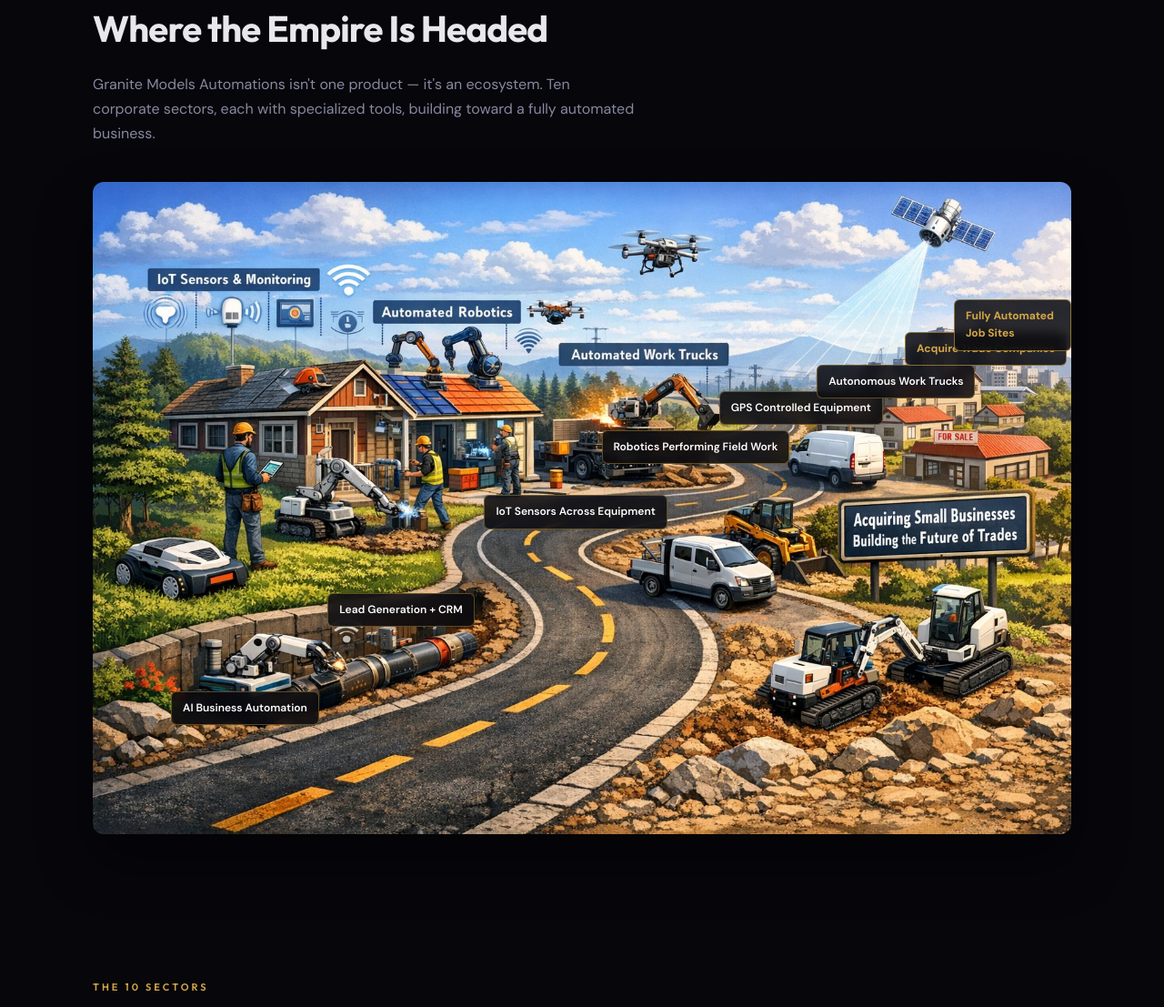
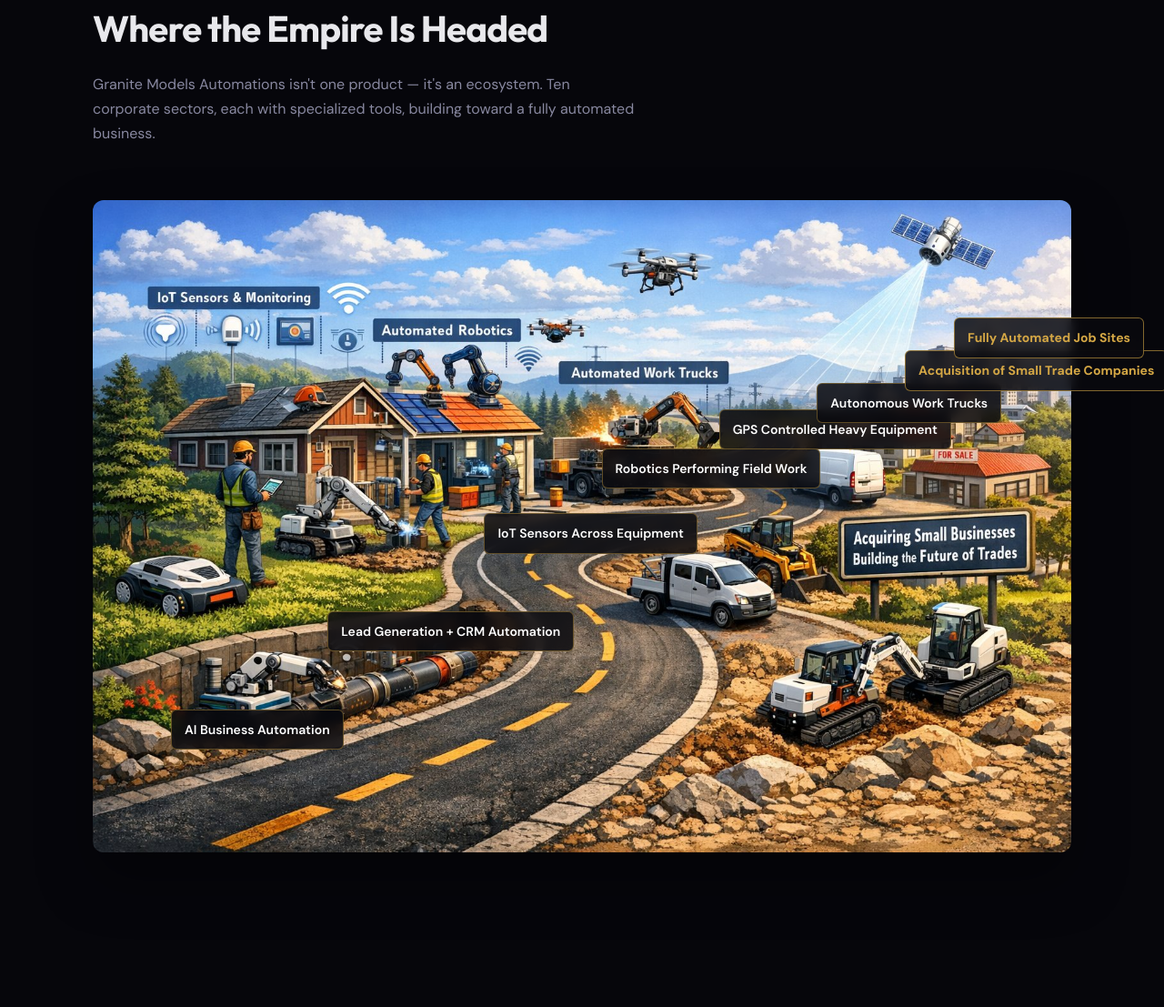
Before and after one commit to granitemodels-hub/granite-models-store, a Flask app: page /roadmap in a window 1280 px wide. Shown: the part 176-1283 px from the top of the page at 91% size. Run offline with Flask 3, Linux system fonts and the light colour scheme; some libraries are stand-ins or nearby versions.

Commit message:
Roadmap pipeline: full spec implementation with proper CSS, overlays, SEO metadata

```diff
--- a/static/styles.css
+++ b/static/styles.css
@@ -374,6 +374,54 @@ img { max-width: 100%; display: block; }
 .filter-btn:hover { border-color: var(--gold); color: var(--gold); }
 .filter-btn.active { background: var(--gold-dim); border-color: var(--gold); color: var(--gold); }
 
+/* ═══ ROADMAP PIPELINE ═══ */
+#roadmap-container {
+  width: 100%;
+  display: flex;
+  justify-content: center;
+  padding: 20px 0 40px;
+}
+.roadmap-wrapper {
+  position: relative;
+  max-width: 1400px;
+  width: 100%;
+}
+.roadmap-image {
+  width: 100%;
+  height: auto;
+  display: block;
+  border-radius: 12px;
+  box-shadow: 0 30px 60px rgba(0,0,0,0.35);
+}
+.stage {
+  position: absolute;
+  padding: 10px 14px;
+  background: rgba(10,10,15,0.85);
+  color: white;
+  font-size: 14px;
+  font-weight: 600;
+  border-radius: 6px;
+  border: 1px solid rgba(212,167,69,0.4);
+  backdrop-filter: blur(6px);
+  white-space: nowrap;
+  pointer-events: none;
+}
+.stage--gold { color: #d4a745; border-color: rgba(212,167,69,0.6); font-weight: 700; }
+.stage1 { top: 78%; left: 8%; }
+.stage2 { top: 63%; left: 24%; }
+.stage3 { top: 48%; left: 40%; }
+.stage4 { top: 38%; left: 52%; }
+.stage5 { top: 32%; left: 64%; }
+.stage6 { top: 28%; left: 74%; }
+.stage7 { top: 23%; left: 83%; }
+.stage8 { top: 18%; left: 88%; }
+@media (max-width: 768px) {
+  .stage { font-size: 10px; padding: 6px 8px; }
+}
+@media (max-width: 480px) {
+  .stage { font-size: 8px; padding: 4px 6px; }
+}
+
 /* ═══ FOOTER ═══ */
 .footer {
   border-top: 1px solid var(--border);
--- a/templates/roadmap.html
+++ b/templates/roadmap.html
@@ -1,5 +1,7 @@
 {% extends "base.html" %}
 {% block title %}Roadmap — Where the Empire Is Headed | Granite Models{% endblock %}
+{% block description %}Roadmap showing the future of the trades industry with robotics, IoT sensors, GPS controlled equipment and automated trade businesses.{% endblock %}
+{% block og_title %}AI Powered Trades Industry Roadmap{% endblock %}
 
 {% block content %}
 <div class="container">
@@ -8,17 +10,19 @@
     <h2 class="section-title">Where the Empire Is Headed</h2>
     <p class="section-desc">Granite Models Automations isn't one product — it's an ecosystem. Ten corporate sectors, each with specialized tools, building toward a fully automated business.</p>
 
-    <div id="roadmap-container" style="position:relative;max-width:1400px;width:100%;margin:0 auto 32px;border-radius:12px;overflow:hidden;box-shadow:0 30px 60px rgba(0,0,0,0.35)">
-      <img src="/static/roadmap-pipeline.jpg" alt="AI powered roadmap showing the evolution of the trades industry with robotics, IoT sensors, GPS equipment, autonomous work trucks and trade business acquisitions" style="width:100%;height:auto;display:block">
-      <div class="stage" style="position:absolute;top:78%;left:8%;padding:8px 12px;background:rgba(10,10,15,0.85);color:#fff;font-size:12px;border-radius:6px;border:1px solid rgba(212,167,69,0.4);backdrop-filter:blur(6px);font-weight:600">AI Business Automation</div>
-      <div class="stage" style="position:absolute;top:63%;left:24%;padding:8px 12px;background:rgba(10,10,15,0.85);color:#fff;font-size:12px;border-radius:6px;border:1px solid rgba(212,167,69,0.4);backdrop-filter:blur(6px);font-weight:600">Lead Generation + CRM</div>
-      <div class="stage" style="position:absolute;top:48%;left:40%;padding:8px 12px;background:rgba(10,10,15,0.85);color:#fff;font-size:12px;border-radius:6px;border:1px solid rgba(212,167,69,0.4);backdrop-filter:blur(6px);font-weight:600">IoT Sensors Across Equipment</div>
-      <div class="stage" style="position:absolute;top:38%;left:52%;padding:8px 12px;background:rgba(10,10,15,0.85);color:#fff;font-size:12px;border-radius:6px;border:1px solid rgba(212,167,69,0.4);backdrop-filter:blur(6px);font-weight:600">Robotics Performing Field Work</div>
-      <div class="stage" style="position:absolute;top:32%;left:64%;padding:8px 12px;background:rgba(10,10,15,0.85);color:#fff;font-size:12px;border-radius:6px;border:1px solid rgba(212,167,69,0.4);backdrop-filter:blur(6px);font-weight:600">GPS Controlled Equipment</div>
-      <div class="stage" style="position:absolute;top:28%;left:74%;padding:8px 12px;background:rgba(10,10,15,0.85);color:#fff;font-size:12px;border-radius:6px;border:1px solid rgba(212,167,69,0.4);backdrop-filter:blur(6px);font-weight:600">Autonomous Work Trucks</div>
-      <div class="stage" style="position:absolute;top:23%;left:83%;padding:8px 12px;background:rgba(10,10,15,0.85);color:#d4a745;font-size:12px;border-radius:6px;border:1px solid rgba(212,167,69,0.6);backdrop-filter:blur(6px);font-weight:700">Acquire Trade Companies</div>
-      <div class="stage" style="position:absolute;top:18%;left:88%;padding:8px 12px;background:rgba(10,10,15,0.85);color:#d4a745;font-size:12px;border-radius:6px;border:1px solid rgba(212,167,69,0.6);backdrop-filter:blur(6px);font-weight:700">Fully Automated Job Sites</div>
-    </div>
+    <section id="roadmap-container">
+      <div class="roadmap-wrapper">
+        <img src="/static/roadmap-pipeline.jpg" width="1792" height="1024" alt="AI powered roadmap showing the evolution of the trades industry with robotics, IoT sensors, GPS equipment, autonomous work trucks and trade business acquisitions" class="roadmap-image" loading="lazy" decoding="async">
+        <div class="stage stage1">AI Business Automation</div>
+        <div class="stage stage2">Lead Generation + CRM Automation</div>
+        <div class="stage stage3">IoT Sensors Across Equipment</div>
+        <div class="stage stage4">Robotics Performing Field Work</div>
+        <div class="stage stage5">GPS Controlled Heavy Equipment</div>
+        <div class="stage stage6">Autonomous Work Trucks</div>
+        <div class="stage stage--gold stage7">Acquisition of Small Trade Companies</div>
+        <div class="stage stage--gold stage8">Fully Automated Job Sites</div>
+      </div>
+    </section>
   </section>
 
   <section class="section--sm">
```
